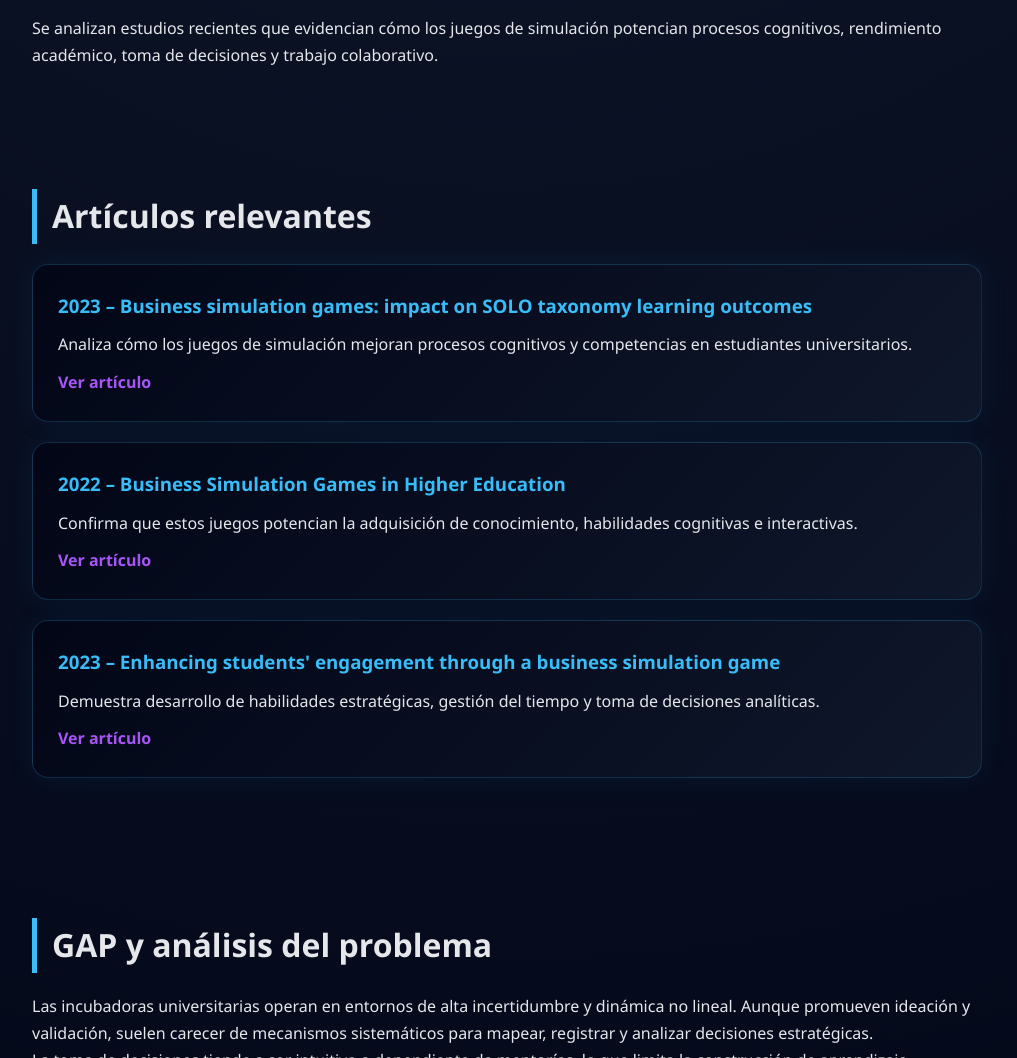
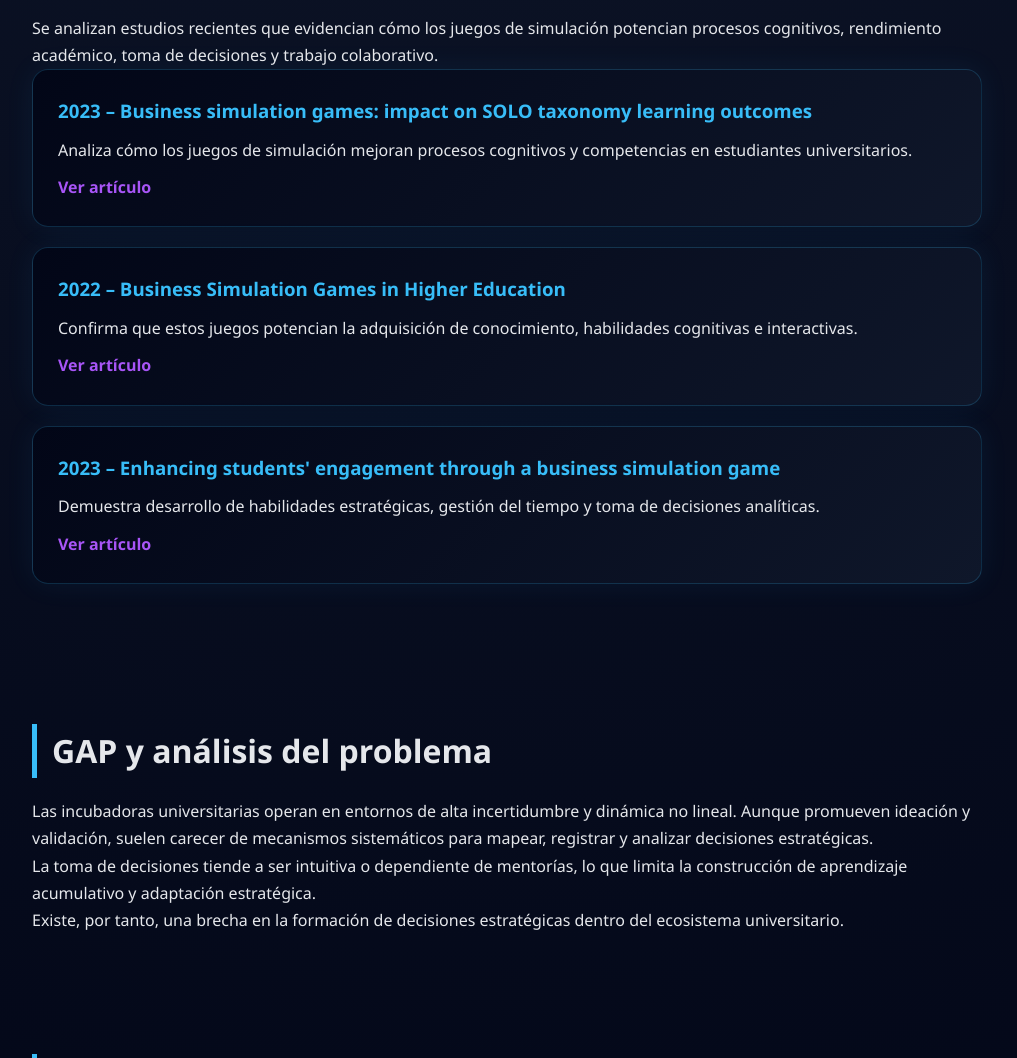
Before and after one commit to Daagudelop/Project-Core-ABJ-d, a plain HTML site: page docs/index.html in a window 1280 px wide. Shown: the part 700-1758 px from the top of the page, without its empty margins (133-1150 px from the left). Drawn offline with Linux system fonts and the light colour scheme.

Commit message:
first commit html and css v 0.0.2

```diff
--- a/docs/index.html
+++ b/docs/index.html
@@ -39,10 +39,6 @@
     Se analizan estudios recientes que evidencian cómo los juegos de simulación potencian procesos cognitivos,
     rendimiento académico, toma de decisiones y trabajo colaborativo.
   </p>
-</section>
-
-<section id="articulos">
-  <h2>Artículos relevantes</h2>
 
   <div class="card">
     <h3>2023 – Business simulation games: impact on SOLO taxonomy learning outcomes</h3>
@@ -62,6 +58,7 @@
     <a href="https://www.sciencedirect.com/science/article/abs/pii/S1472811723000770" target="_blank">Ver artículo</a>
   </div>
 </section>
+
 
 <section id="gap">
   <h2>GAP y análisis del problema</h2>
```
